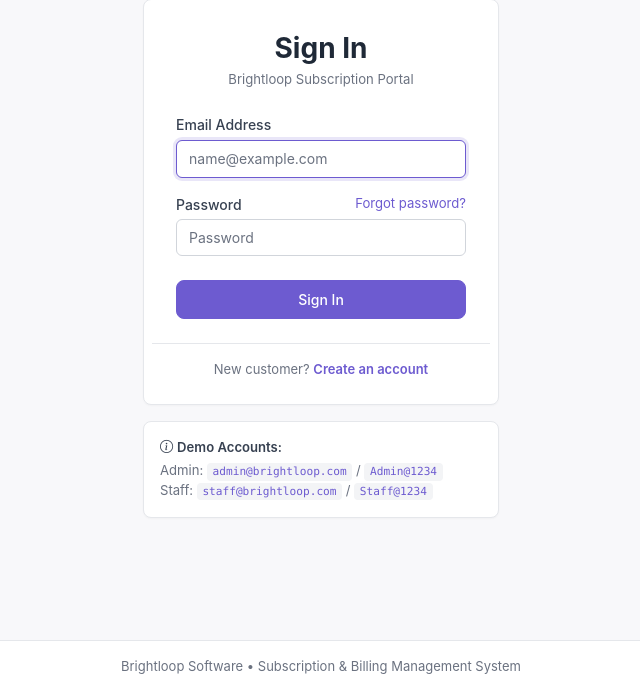
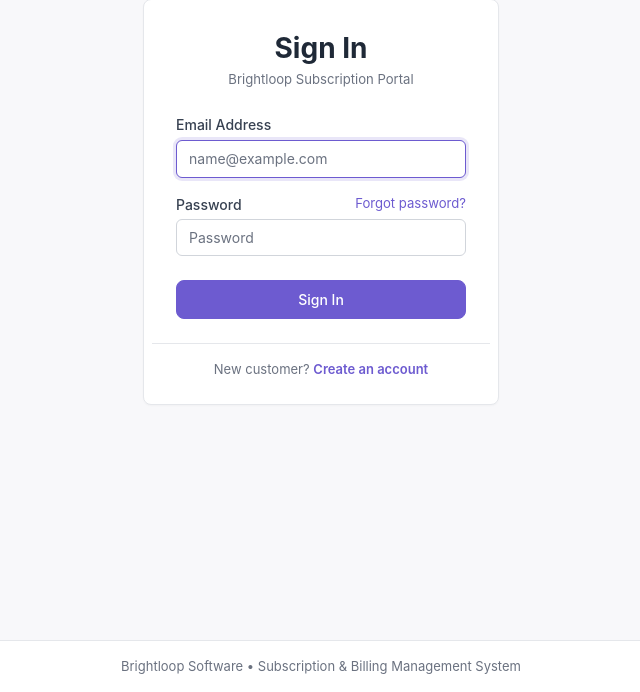
Before and after one commit to CosmicVishnu/BrightLoop, a Django app: page /accounts/login/ in a window 1280 px wide. Shown: the part 108-800 px from the top of the page, without its empty margins (319-959 px from the left). Run offline with Django 5.2, Linux system fonts and the light colour scheme.

Commit message:
Remove demo credentials from login page

```diff
--- a/templates/accounts/login.html
+++ b/templates/accounts/login.html
@@ -50,14 +50,6 @@
                 New customer? <a href="{% url 'accounts:signup' %}" class="fw-semibold">Create an account</a>
             </div>
         </div>
-
-        <div class="card mt-3">
-            <div class="card-body p-3 small text-muted">
-                <div class="fw-semibold mb-1" style="color: #374151;"><i class="bi bi-info-circle me-1"></i>Demo Accounts:</div>
-                <div>Admin: <code>admin@brightloop.com</code> / <code>Admin@1234</code></div>
-                <div>Staff: <code>staff@brightloop.com</code> / <code>Staff@1234</code></div>
-            </div>
-        </div>
     </div>
 </div>
 {% endblock %}
```
